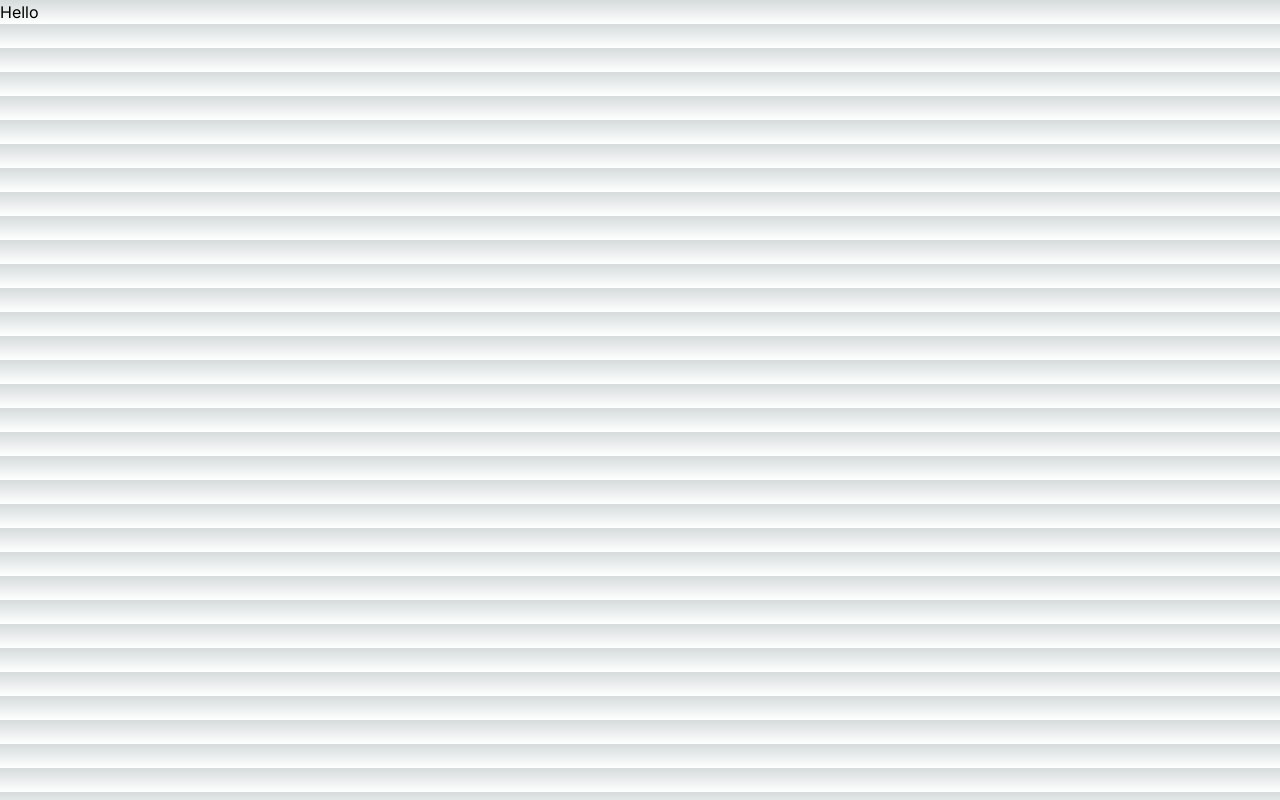
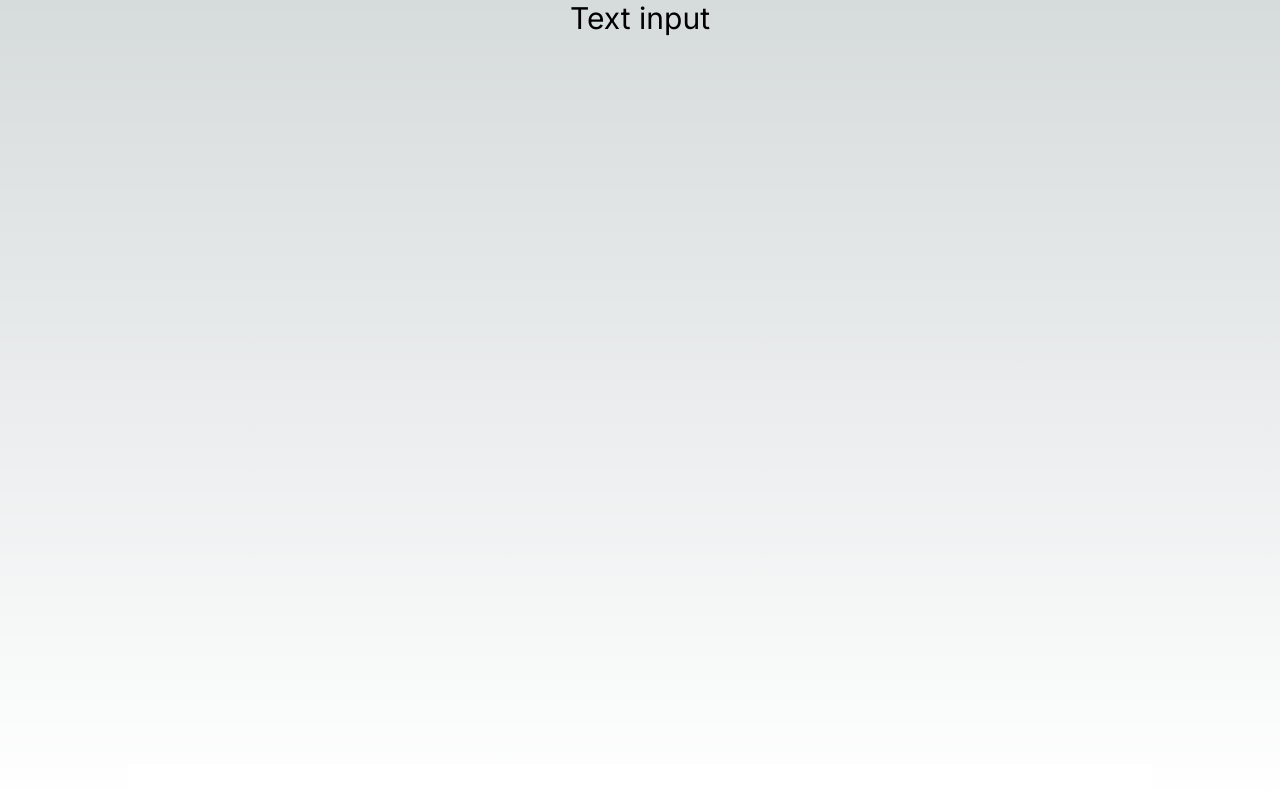
Before and after one commit to ShaneSaw1705/aiDungeon, a Next.js app: page / in a window 1280 px wide. Built offline with nearby package versions, Linux system fonts and the light colour scheme.

Commit message:
added a simple layout for text input

```diff
--- a/app/page.tsx
+++ b/app/page.tsx
@@ -1,7 +1,8 @@
 export default function Home() {
   return (
-    <div>
-      <h1>Hello</h1>
+    <div className="flex flex-col w-screen h-screen items-center justify-between">
+      <h1 className="text-3xl">Text input</h1>
+      <input className="w-[80%] mx-auto my-3" type="text" />
     </div>
   );
 }
```
